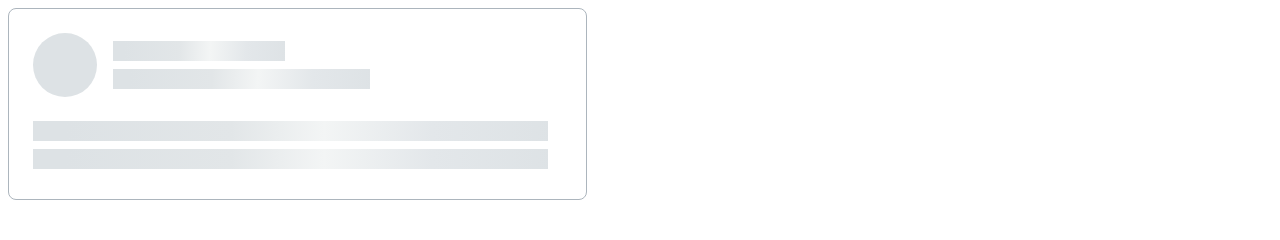
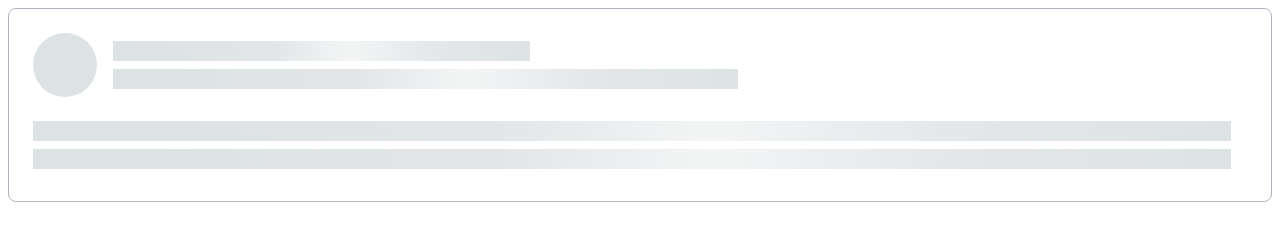
Before and after one commit to js-tasks-ru/htmlcss-20220317_nataliya-kokoreva, a website: page 04-lection2/02-skeleton/index.html in a window 1280 px wide. Drawn offline with Linux system fonts and the light colour scheme.

Commit message:
02-skeleton fix after review

```diff
--- a/04-lection2/02-skeleton/index.html
+++ b/04-lection2/02-skeleton/index.html
@@ -10,13 +10,13 @@
             <div class='skeleton__header'>
                 <div class='skeleton__avatar'></div>
                 <div class='skeleton__description'>
-                    <div class='skeleton__label'></div>
-                    <div class='skeleton__text'></div>
+                    <div class='skeleton__line'></div>
+                    <div class='skeleton__line skeleton__line_short'></div>
                 </div>
             </div>
             <div class='skeleton__body'>
-                <div class='skeleton__content'></div>
-                <div class='skeleton__content'></div>
+                <div class='skeleton__line skeleton__line_long'></div>
+                <div class='skeleton__line skeleton__line_long'></div>
             </div>
         </div>
     </body>
--- a/04-lection2/02-skeleton/skeleton.css
+++ b/04-lection2/02-skeleton/skeleton.css
@@ -2,8 +2,6 @@
     display: flex;
     flex-direction: column;
     gap: 24px;
-    width: 579px;
-    height: 192px;
     background: var(--white);
     border: 1px solid var(--grey-3);
     box-sizing: border-box;
@@ -26,21 +24,24 @@
 }
 
 .skeleton__description {
+    width: 87%;
     display: flex;
     flex-flow: column wrap;
     gap: 8px;
 }
 
-.skeleton__label {
+.skeleton__line {
     height: 20px;
-    width: 172px;
+    width: 40%;
     background: var(--gradient);
 }
 
-.skeleton__text {
-    height: 20px;
-    width: 257px;
-    background: var(--gradient);
+.skeleton__line_short {
+    width: 60%;
+}
+
+.skeleton__line_long {
+    width: 100%;
 }
 
 .skeleton__body {
@@ -48,9 +49,3 @@
     flex-direction: column;
     gap: 8px;
 }
-
-.skeleton__content {
-    width: 515px;
-    height: 20px;
-    background: var(--gradient);
-}
```
